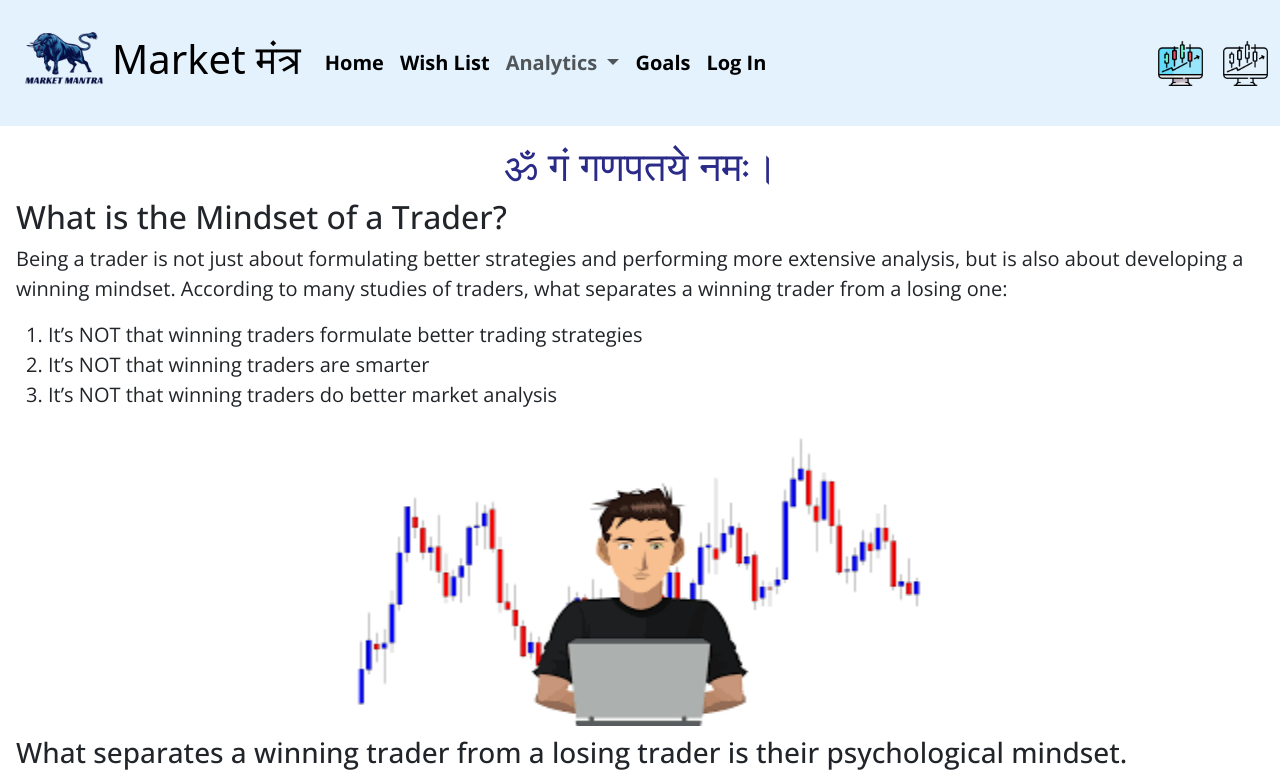
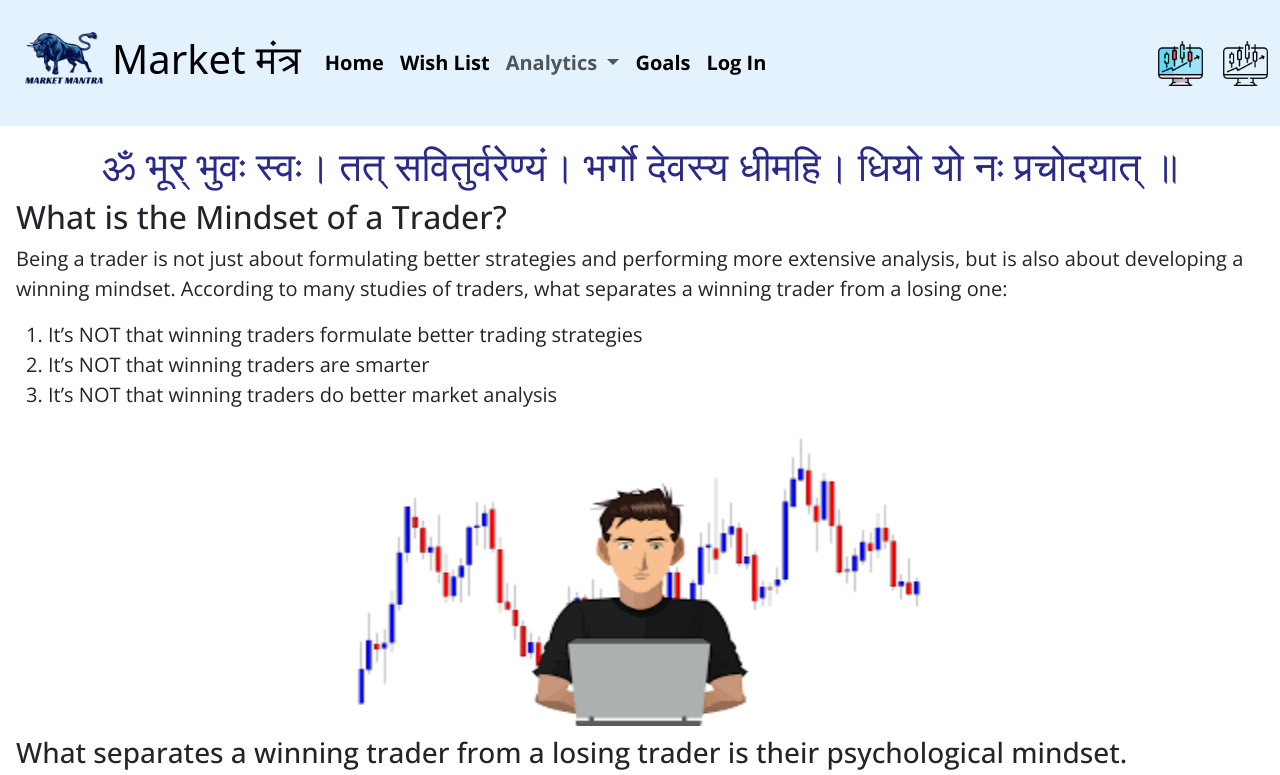
Before and after one commit to atharv2823/Market-Mantra, a plain HTML site: page pages/mindset.html in a window 1280 px wide. Shown: the top 775 px of the page. Drawn offline with nearby package versions, Linux system fonts and the light colour scheme; files whose address does not match are found by name; a web font is replaced by a local one.

Commit message:
mantra is change

```diff
--- a/pages/mindset.html
+++ b/pages/mindset.html
@@ -91,7 +91,8 @@
     <!-- navbar End -->
 
     <section class="mantra mt-3 text-center">
-        <h4 class="mantra">ॐ गं गणपतये नमः।</h4>
+        <h4 class="mantra">ॐ भूर् भुवः स्वः। तत् सवितुर्वरेण्यं।
+            भर्गो देवस्य धीमहि। धियो यो नः प्रचोदयात् ॥</h4>
     </section>
 
       <h2 class="main-Question ms-3">What is the Mindset of a Trader?</h2>
```
Also changed, not shown: pages/Psychology.html (+1 -1 lines).
